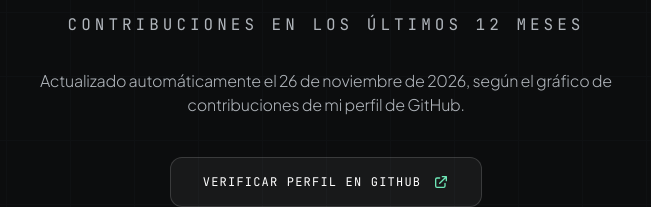
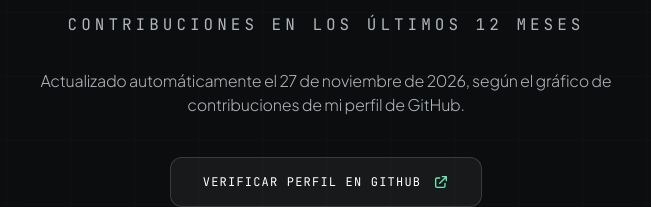
Before and after one commit to GuillermoEstefanPuello/GuillermoEstefanPuello.github.io, a plain HTML site: page index.html in a window 1280 px wide. Shown: the part 2551-2758 px from the top of the page, 314-965 px from the left. Drawn offline with Linux system fonts and the light colour scheme.

```diff
--- a/index.html
+++ b/index.html
@@ -278,7 +278,7 @@
           Contribuciones en los últimos 12 meses
         </p>
 <p class="max-w-xl mx-auto text-neutral-400 font-light text-sm sm:text-base leading-relaxed mb-10">
-          Actualizado automáticamente el <span data-contribs-date>26 de noviembre de 2026</span>, según el gráfico de contribuciones de mi perfil de GitHub.
+          Actualizado automáticamente el <span data-contribs-date>27 de noviembre de 2026</span>, según el gráfico de contribuciones de mi perfil de GitHub.
         </p>
 <a class="inline-flex items-center gap-3 px-8 py-4 rounded-xl bg-white/5 hover:bg-white/10 border border-white/15 text-white font-mono text-xs tracking-widest uppercase transition-all hover:scale-105 group" href="https://github.com/GuillermoEstefanPuello" rel="noopener noreferrer" target="_blank">
 <span>Verificar perfil en GitHub</span>
```
